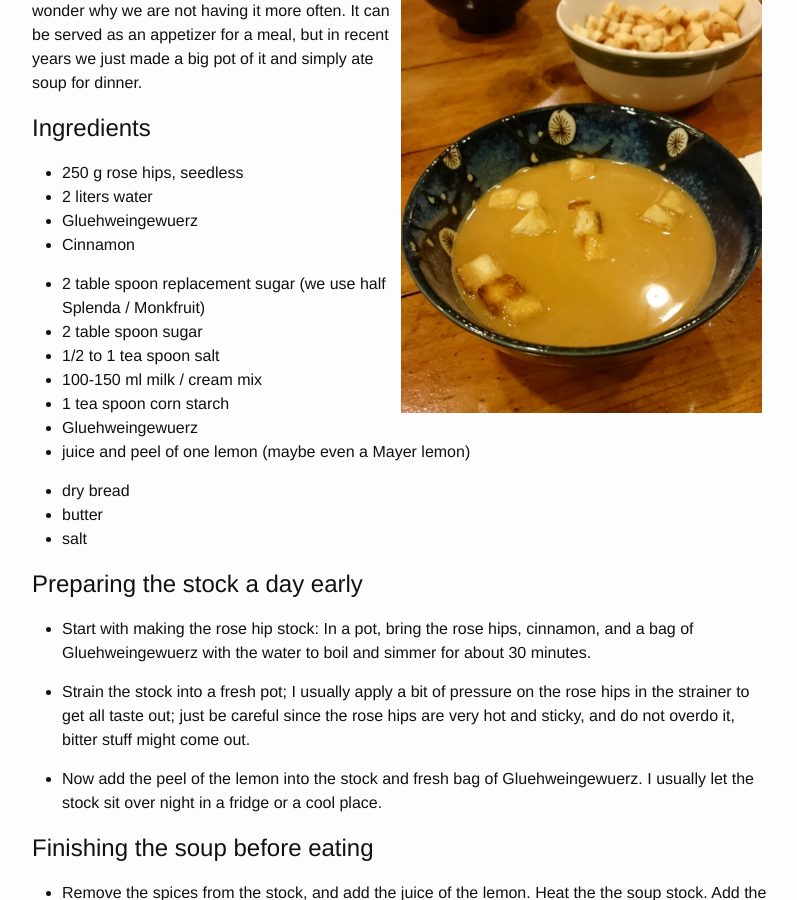
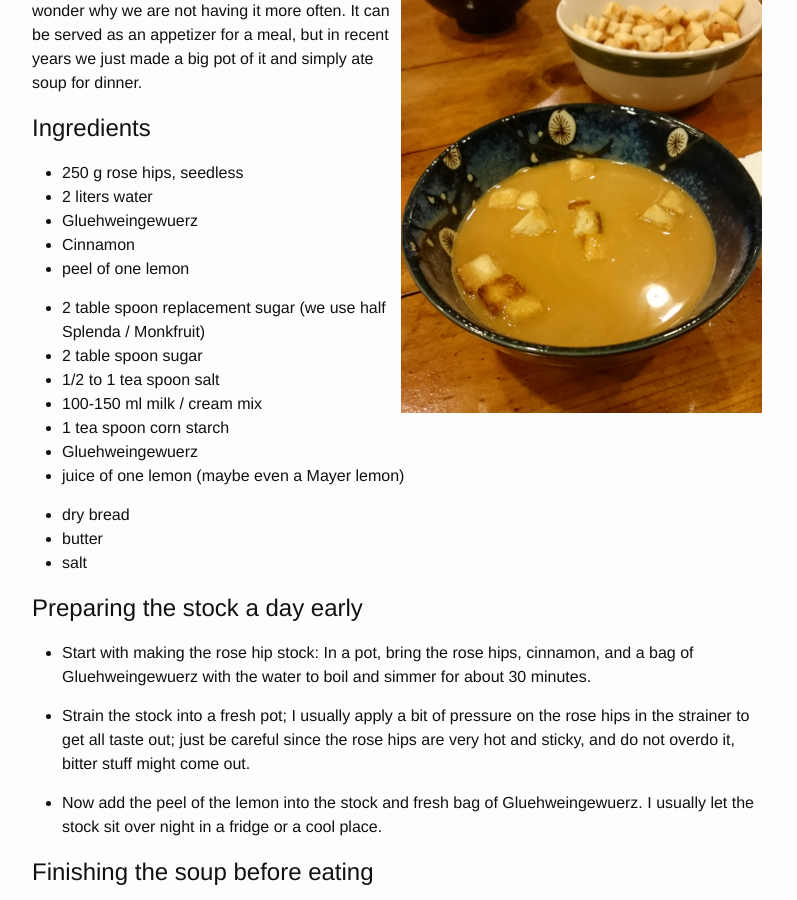
Before and after one commit to drhaz/drhaz.github.io, a Jekyll site: the page built from _posts/2019-12-16-RoseHipSoup.md, in a window 1280 px wide and 900 px high, scrolled down 374 px. Shown: the whole window, without its empty margins (238-1035 px from the left). Built offline with Jekyll 4.4.1, drawn with Linux system fonts in a browser that asks for light colours.

Commit message:
lemon peel

```diff
--- a/_posts/2019-12-16-RoseHipSoup.md
+++ b/_posts/2019-12-16-RoseHipSoup.md
@@ -17,6 +17,7 @@ Ingredients
  * 2 liters water
  * Gluehweingewuerz
  * Cinnamon
+ * peel of one lemon
 
  * 2 table spoon replacement sugar (we use half Splenda / Monkfruit)
  * 2 table spoon sugar
@@ -24,7 +25,7 @@ Ingredients
  * 100-150 ml milk / cream mix
  * 1 tea spoon corn starch
  * Gluehweingewuerz
- * juice and peel of one lemon (maybe even a Mayer lemon)
+ * juice of one lemon (maybe even a Mayer lemon)
 
  * dry bread
  * butter
```
